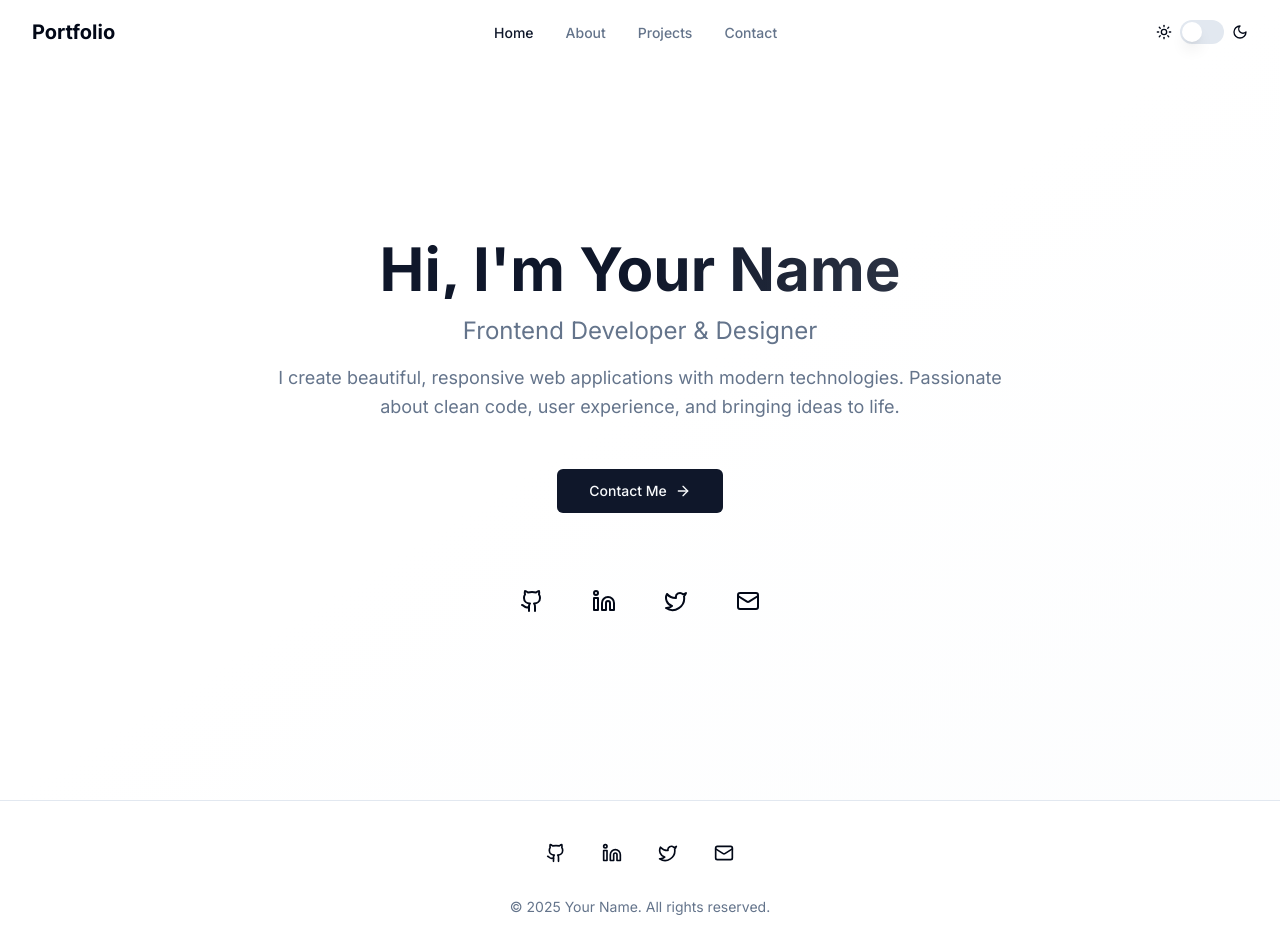
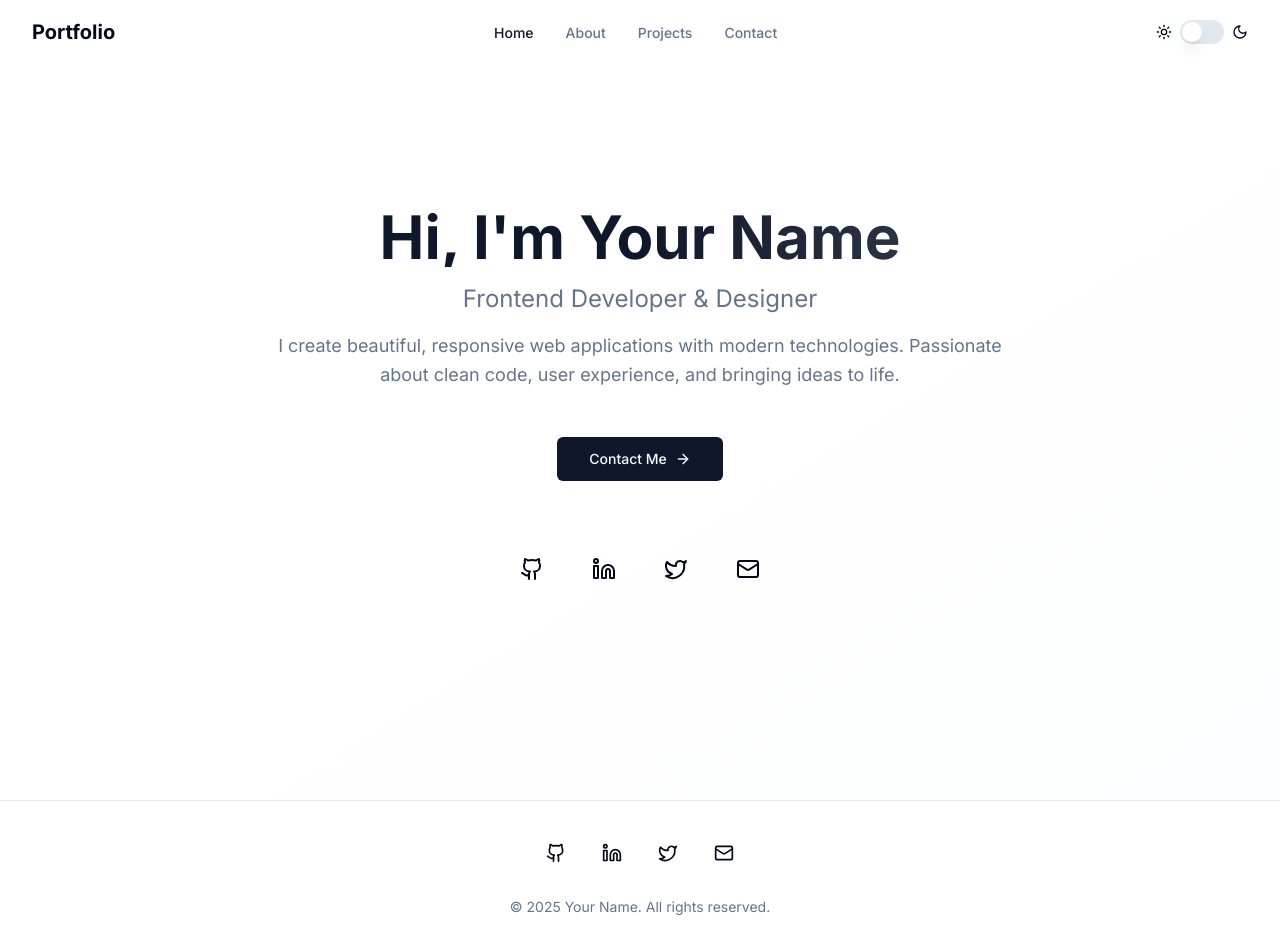
Before and after one commit to rupeshchintakayala/portfolio, a React (Vite) app: page / in a window 1280 px wide. Built offline with nearby package versions, Linux system fonts and the light colour scheme.

Commit message:
update page loading

```diff
--- a/src/pages/home.tsx
+++ b/src/pages/home.tsx
@@ -28,7 +28,8 @@ const socialLinks = [
 
 export function Home() {
   return (
-    <div className="min-h-screen pt-16 flex items-center justify-center bg-gradient-to-br from-background via-background to-muted/20">
+    <div className="min-h-screen bg-gradient-to-br from-background via-background to-muted/20">
+      <div className="pt-16 min-h-[calc(100vh-4rem)] flex items-center justify-center">
         <div className="container mx-auto px-4 sm:px-6 lg:px-8">
           <div className="max-w-4xl mx-auto text-center">
             {/* Hero Content */}
@@ -137,5 +138,6 @@ export function Home() {
           </div>
         </div>
       </div>
+    </div>
   )
 }
```
Lines whose indentation alone changed are shown as unchanged.
